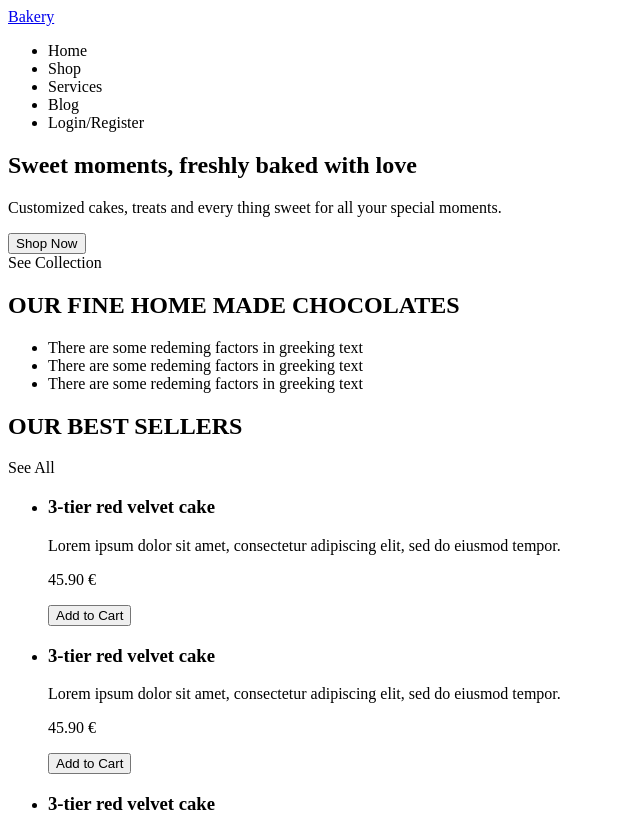
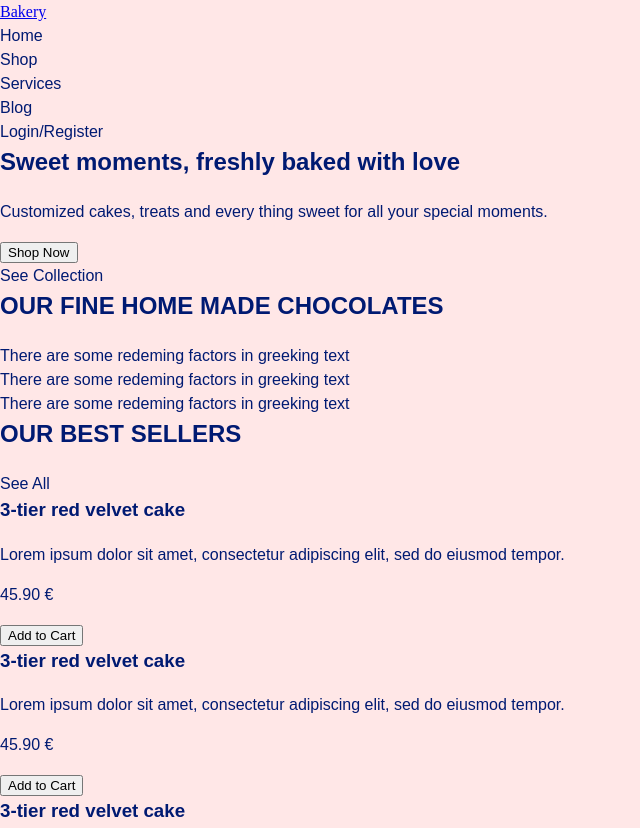
Before and after one commit to KsanaSal/bakery, a plain HTML site: page index.html in a window 1280 px wide. Shown: the top 828 px of the page, without its empty margins (0-640 px from the left). Drawn offline with Linux system fonts and the light colour scheme.

Commit message:
added base styles

```diff
--- a/index.html
+++ b/index.html
@@ -3,12 +3,13 @@
     <head>
         <meta charset="UTF-8" />
         <meta name="viewport" content="width=device-width, initial-scale=1.0" />
+        <link rel="stylesheet" href="./styles.css" />
         <title>Document</title>
     </head>
-    <body>
+    <body class="montserrat-montserrat">
         <header>
             <nav>
-                <a href="/">Bakery</a>
+                <a href="/" class="arbutus-slab-regular">Bakery</a>
                 <ul>
                     <li>Home</li>
                     <li>Shop</li>
--- /dev/null
+++ b/styles.css
@@ -0,0 +1,95 @@
+/* Base styles */
+:root {
+    --color-accent-dark: #e35050;
+    --color-accent-medium: #fd85ff;
+    --color-accent-light: #f3bdbf;
+    --color-primary-dark: #001a72;
+    --color-primary-medium: #748aff;
+    --color-primary-light: #e4e4e4;
+    --color-secondary-dark: #bc7aff;
+    --color-secondary-medium: #ce7fff;
+    --color-secondary-light: #e4e4e4;
+    --color-brand-dark: #480054;
+    --color-brand-medium: #973499;
+    --color-brand-light: #ce44e4;
+    --color-bg-dark: #ffe7e7;
+    --color-bg-medium: #fff8f8;
+    --color-bg-light: #fffbfb;
+    --color-bg-footer: #f7f7f7;
+    --color-light: #ffffff;
+    --color-dark: #000000;
+    --color-medium: #919191;
+    --color-text-dark: #282828;
+    --color-text-light: #393939;
+    --color-text-medium: #333333;
+    --color-icon-dark: #374957;
+    --color-icon-light: #ababab;
+    --color-liner: linear-gradient(90deg, #540096, #81008c);
+    --color-opacity: rgba(0, 0, 0, 0.3);
+    --shadow: 0px 4px 5px 0px rgba(0, 0, 0, 0.08);
+    --color-stroke: rgba(255, 154, 233, 0.35);
+}
+
+.arbutus-slab-regular {
+    font-family: "Arbutus Slab", serif;
+    font-weight: 400;
+    font-style: normal;
+}
+
+.montserrat-montserrat {
+    font-family: "Montserrat", sans-serif;
+    font-optical-sizing: auto;
+    font-weight: 400;
+    font-style: normal;
+}
+
+*,
+*::before,
+*::after {
+    box-sizing: border-box;
+}
+
+html {
+    scroll-behavior: smooth;
+}
+
+body {
+    margin: 0;
+    color: var(--color-primary-dark);
+    background-color: var(--color-bg-dark);
+    font-family: "Montserrat", sans-serif;
+    font-size: 16px;
+    font-weight: 300;
+    line-height: 1.5;
+}
+
+h1,
+h2,
+h3,
+h4,
+h5,
+h6,
+p {
+    margin-top: 0;
+}
+
+img {
+    display: block;
+    max-width: 100%;
+    height: auto;
+    object-fit: cover;
+}
+
+a {
+    display: inline-block;
+}
+
+address {
+    font-style: normal;
+}
+
+ul {
+    margin: 0;
+    padding: 0;
+    list-style-type: none;
+}
```
